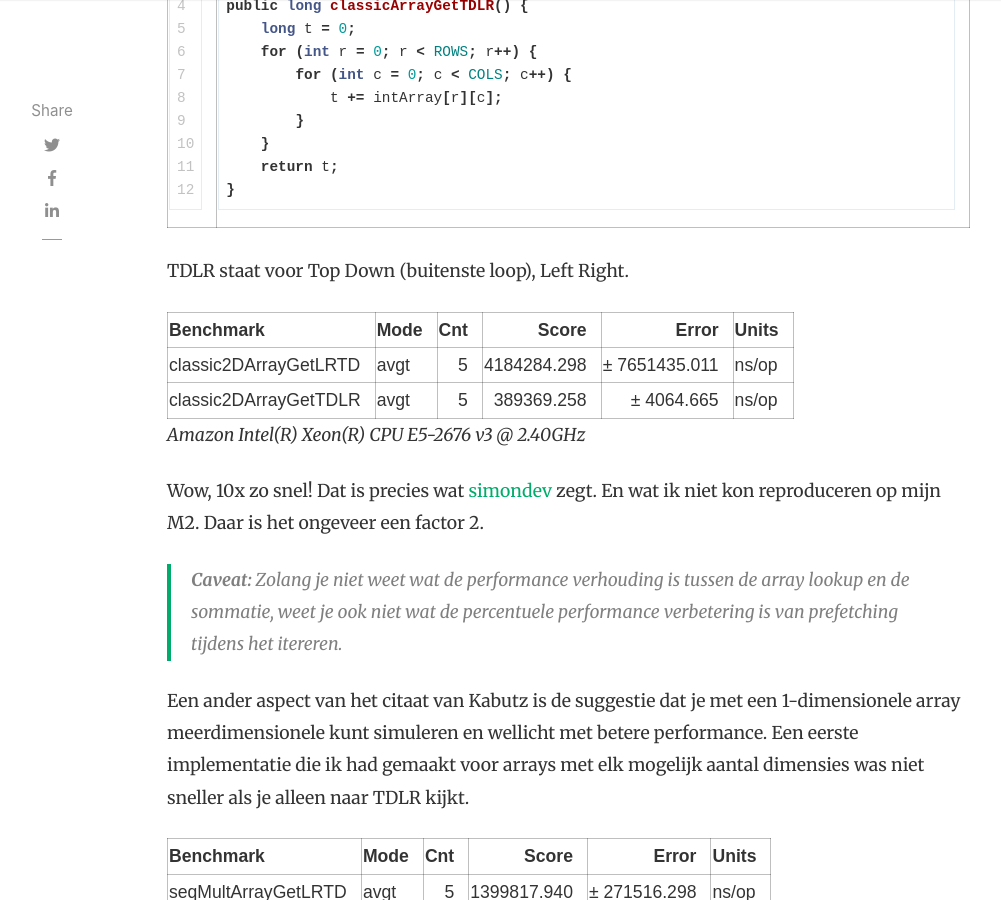
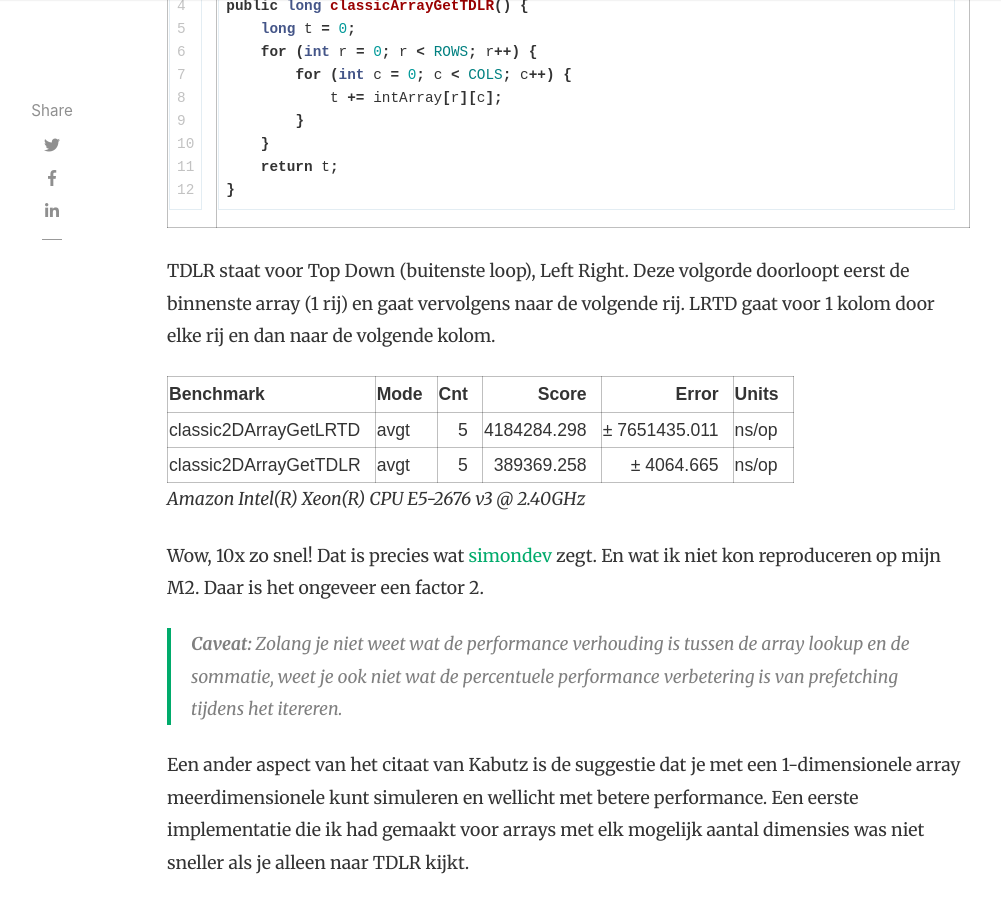
Before and after one commit to TOP-Squad/top-squad.github.io, a Jekyll site: the page built from _posts/2023-08-07-multidim-arrays.md, in a window 1280 px wide and 900 px high, scrolled down 3828 px. Shown: the whole window, without its empty margins (118-1119 px from the left). Built offline with Jekyll 4.4.1, drawn with Linux system fonts in a browser that asks for light colours; nearby versions of some CDN libraries; comment, search, counter and statistics services are not loaded.

Commit message:
verheldering

````diff
--- a/_posts/2023-08-07-multidim-arrays.md
+++ b/_posts/2023-08-07-multidim-arrays.md
@@ -75,7 +75,7 @@ public long classicArrayGetTDLR() {
     return t;
 }
 ```
-TDLR staat voor Top Down (buitenste loop), Left Right.
+TDLR staat voor Top Down (buitenste loop), Left Right. Deze volgorde doorloopt eerst de binnenste array (1 rij) en gaat vervolgens naar de volgende rij. LRTD gaat voor 1 kolom door elke rij en dan naar de volgende kolom.
 
    Benchmark    | Mode  | Cnt  |  Score    |   Error    |  Units
 ----------------|-------|-----:|----------:|-----------:|---------
````
